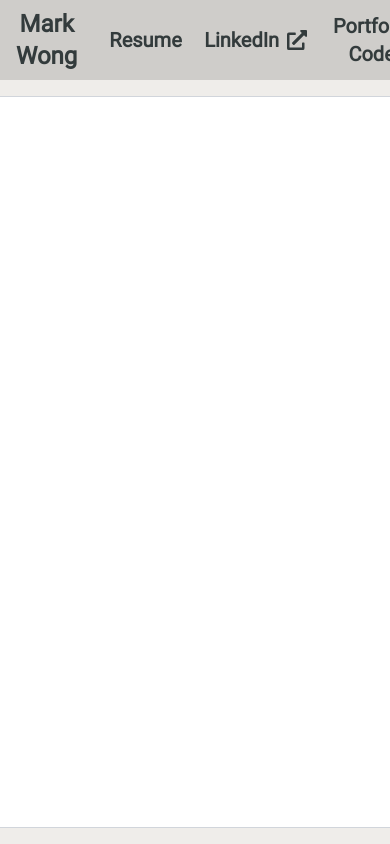
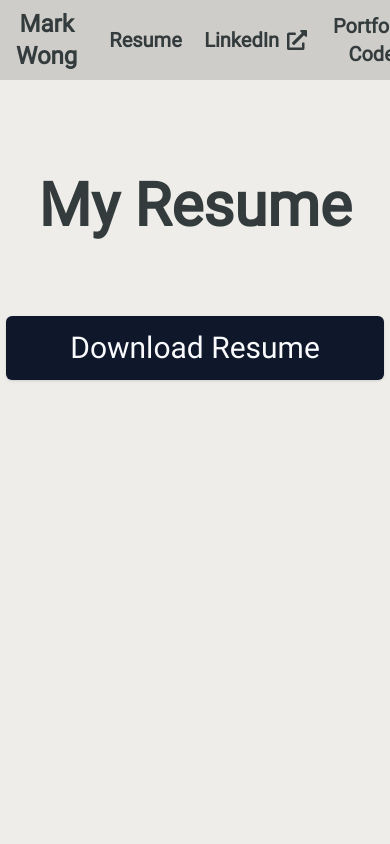
Before and after one commit to markwong167/Portfolio, a React app: page /Resume in a window 390 px wide. Shown: the top 844 px of the page. Built offline with nearby package versions, Linux system fonts and the light colour scheme.

Commit message:
Resume PDFs don't show on mobile, so just use button

```diff
--- a/src/components/ui/button.tsx
+++ b/src/components/ui/button.tsx
@@ -1,7 +1,6 @@
 import * as React from "react";
 import { Slot } from "@radix-ui/react-slot";
 import { cva, type VariantProps } from "class-variance-authority";
-
 import { cn } from "../lib/utils";
 
 const buttonVariants = cva(
@@ -24,6 +23,9 @@ const buttonVariants = cva(
         default: "h-9 px-4 py-2",
         sm: "h-8 rounded-md px-3 text-xs",
         lg: "h-10 rounded-md px-8 text-lg",
+        xl: "h-12 rounded-md px-10 text-xl",
+        "2xl": "h-14 rounded-md px-12 text-2xl",
+        "3xl": "h-16 rounded-md px-16 text-3xl",
         icon: "h-9 w-9",
       },
     },
--- a/src/pages/ResumePage.tsx
+++ b/src/pages/ResumePage.tsx
@@ -1,14 +1,36 @@
 import React from "react";
 import samplePdf from "@/assets/Mark Wong Resume.pdf";
+import { useIsMobile } from "../hooks/use-mobile";
+import { Button } from "../components/ui/button";
 
 export const ResumePage = () => {
+  const isMobile = useIsMobile();
   return (
-    <div className='relative w-9/12 h-[calc(100vh-var(--header-height)-2rem)] mx-auto border border-gray-300 rounded-lg overflow-hidden'>
-      <iframe
-        src={samplePdf}
-        title='PDF Viewer'
-        className='w-full h-full border-none'
-      />
+    <div
+      className={`relative w-9/12 h-[calc(100vh-var(--header-height)-2rem)] mx-auto rounded-lg overflow-hidden ${
+        isMobile ? "" : "border border-gray-300"
+      }`}
+    >
+      {isMobile ? (
+        <div className='flex flex-col mt-20 items-center h-full gap-20'>
+          <h4 className='text-6xl font-bold'>My Resume</h4>
+          <Button
+            size='3xl'
+            className='bg-primary text-primary-foreground'
+            onClick={() => {
+              window.open(samplePdf, "_blank");
+            }}
+          >
+            Download Resume
+          </Button>
+        </div>
+      ) : (
+        <iframe
+          src={samplePdf}
+          title='PDF Viewer'
+          className='w-full h-full border-none'
+        />
+      )}
     </div>
   );
 };
```
